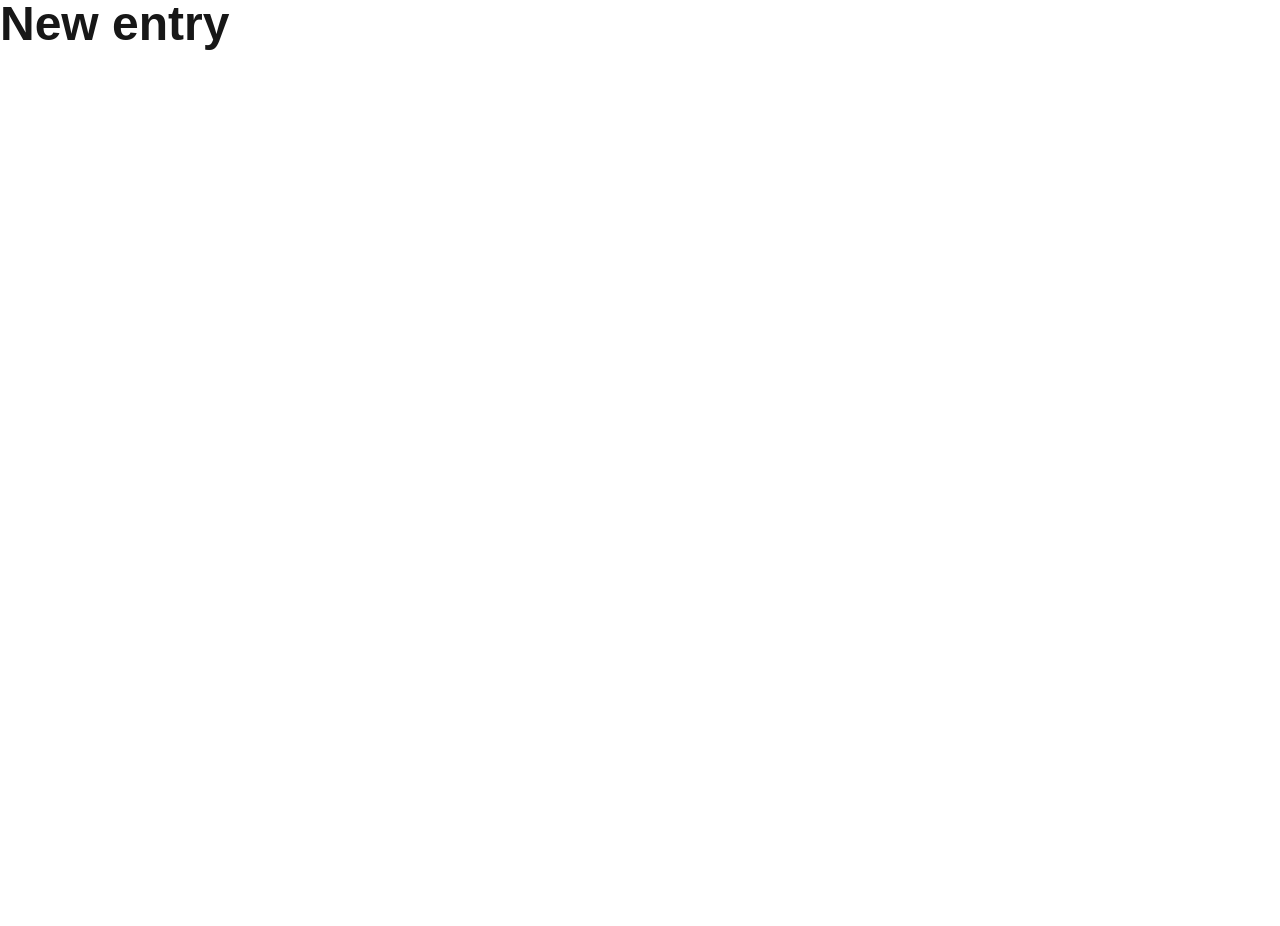
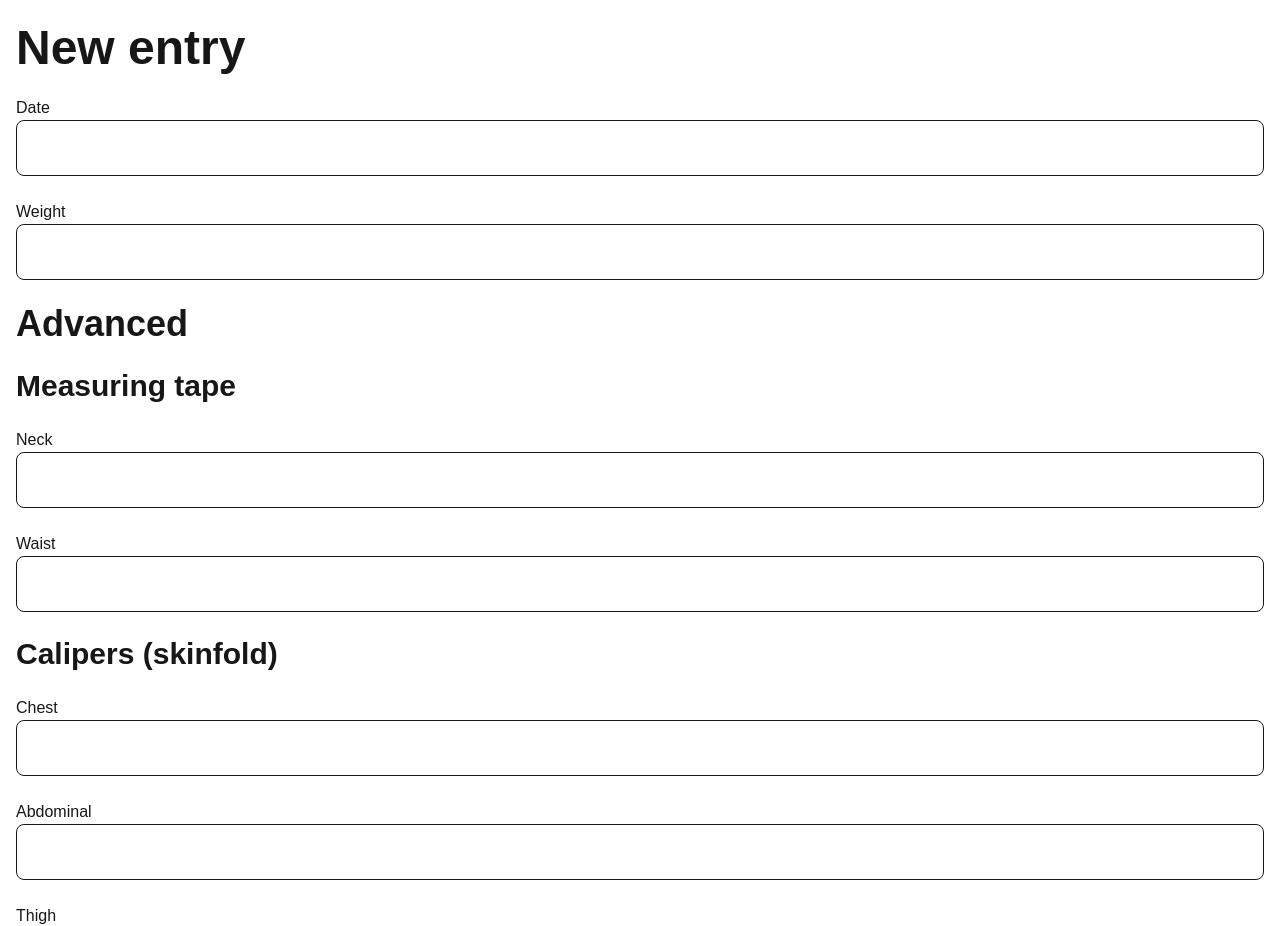
Before and after one commit to Tsmith18256/my-health-app-web, a Next.js app: page /body-comp/new in a window 1280 px wide. Shown: the top 926 px of the page. Before the commit the page ends 800 px from the top, so only its background shows below. Built offline with nearby package versions, Linux system fonts and the light colour scheme.

Commit message:
Add inputs to new entry form

```diff
--- /dev/null
+++ b/src/app/(app)/body-comp/new/input.component.tsx
@@ -0,0 +1,13 @@
+export const Input = (props: IInputProps) => {
+  return (
+    <div className="flex flex-col">
+      <label htmlFor={props.id}>{props.label}</label>
+      <input id={props.id} className="border-1 h-14 rounded-lg width-full" type="text" />
+    </div>
+  );
+};
+
+export interface IInputProps {
+  id: string;
+  label: string;
+}
--- a/src/app/(app)/body-comp/new/page.tsx
+++ b/src/app/(app)/body-comp/new/page.tsx
@@ -1,9 +1,34 @@
-import { Heading, HeadingLevel } from '@/components/heading/heading.component'
+import { Input } from '@/app/(app)/body-comp/new/input.component';
+import { Heading, HeadingLevel } from "@/components/heading/heading.component";
 
 export default function NewBodyCompEntryPage() {
   return (
-    <>
-      <Heading level={HeadingLevel.h1}>New entry</Heading>
-    </>
+    <div className="px-4 py-6">
+      <header>
+        <Heading level={HeadingLevel.h1}>New entry</Heading>
+      </header>
+
+      <form className="flex flex-col gap-6 mt-6">
+        <Input id="txtDate" label="Date" />
+        <Input id="txtWeight" label="Weight" />
+
+        <section className="flex flex-col gap-6">
+          <Heading level={HeadingLevel.h2}>Advanced</Heading>
+
+          <section className="flex flex-col gap-6">
+            <Heading level={HeadingLevel.h3}>Measuring tape</Heading>
+            <Input id="txtNeckCirc" label="Neck" />
+            <Input id="txtWaistCirc" label="Waist" />
+          </section>
+
+          <section className="flex flex-col gap-6">
+            <Heading level={HeadingLevel.h3}>Calipers (skinfold)</Heading>
+            <Input id="txtChestSkinfold" label="Chest" />
+            <Input id="txtAbSkinfold" label="Abdominal" />
+            <Input id="txtThighSkinfold" label="Thigh" />
+          </section>
+        </section>
+      </form>
+    </div>
   );
 }
```
